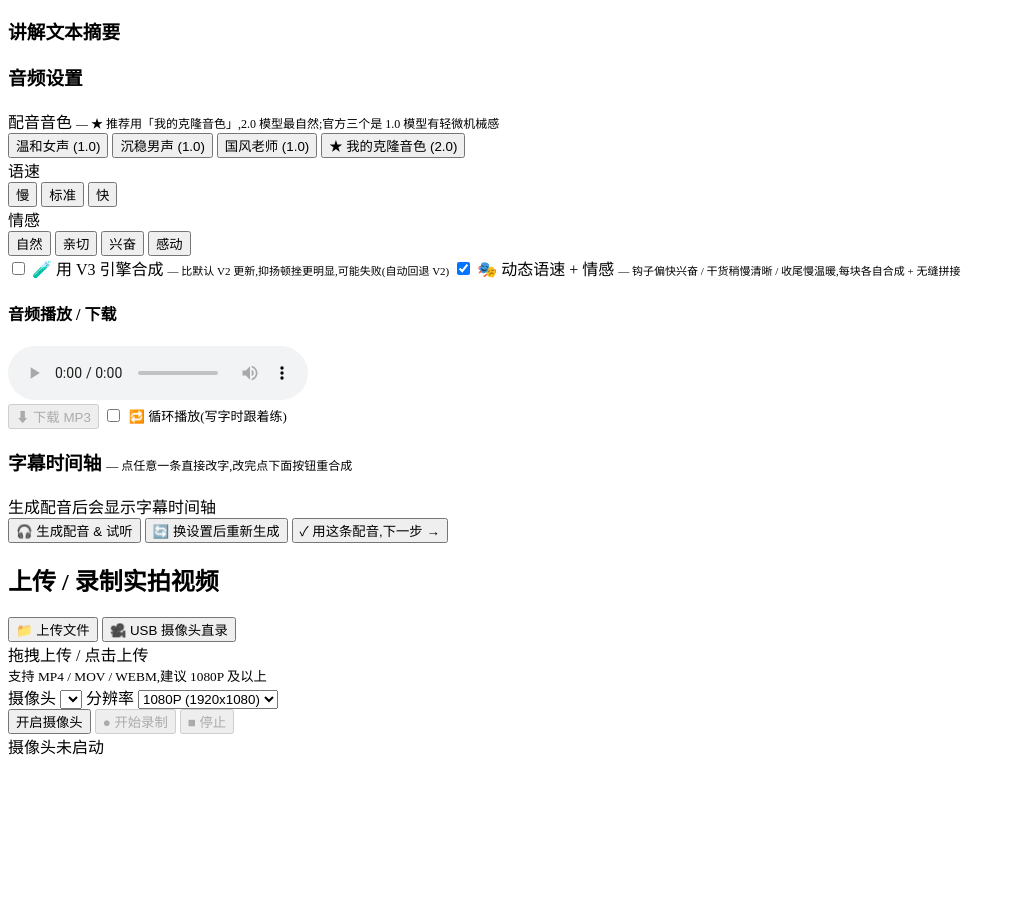
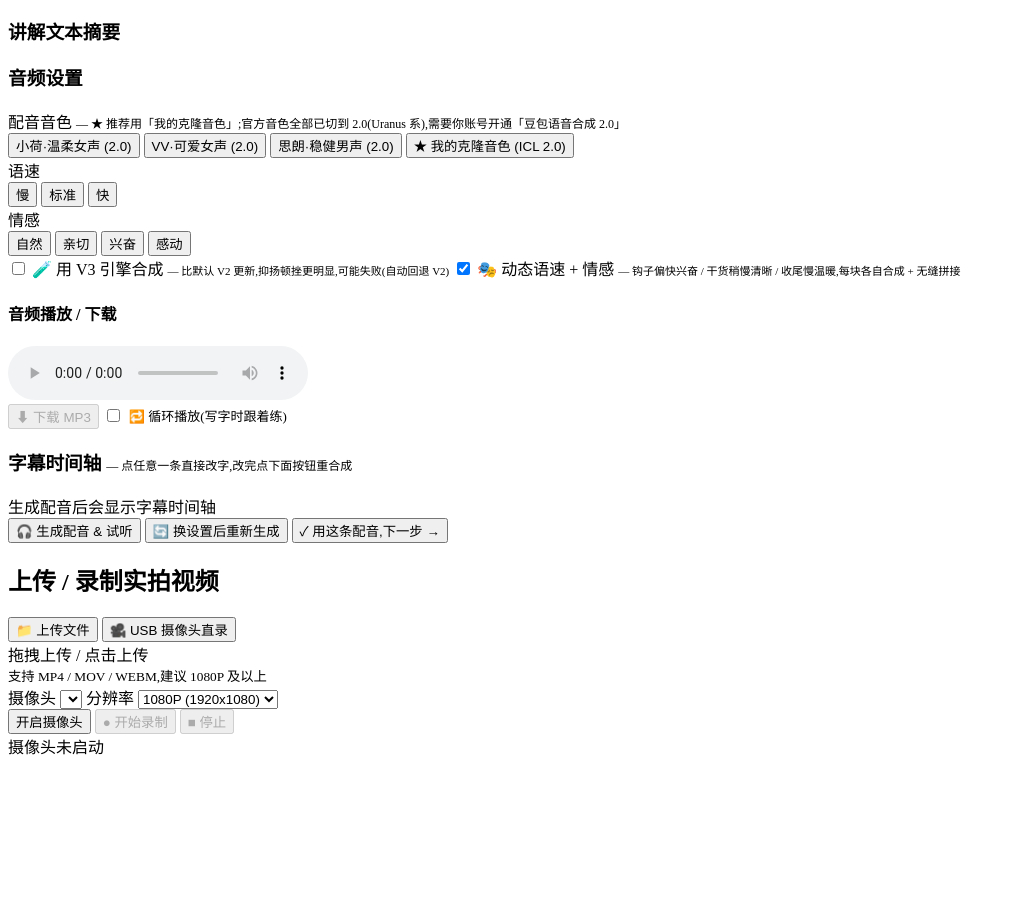
Before and after one commit to abel-zhou-hue/jiangge-shufa, a website with bundled scripts: page index.html in a window 1280 px wide. Shown: the part 2533-3444 px from the top of the page, without its empty margins (0-1015 px from the left). Built offline with nearby package versions, Linux system fonts and the light colour scheme.

Commit message:
fix: 官方音色全部切到 2.0(Uranus 系) — 1.0(Mars)需要单独开通服务,大多账号没有

```diff
--- a/index.html
+++ b/index.html
@@ -218,12 +218,12 @@
           </div>
           <div class="card">
             <h3>音频设置</h3>
-            <label>配音音色 <span class="hint" style="font-weight:normal;font-size:12px">— ★ 推荐用「我的克隆音色」,2.0 模型最自然;官方三个是 1.0 模型有轻微机械感</span></label>
+            <label>配音音色 <span class="hint" style="font-weight:normal;font-size:12px">— ★ 推荐用「我的克隆音色」;官方音色全部已切到 2.0(Uranus 系),需要你账号开通「豆包语音合成 2.0」</span></label>
             <div class="radio-group" data-name="voice">
-              <button class="radio-btn" data-value="zh_female_wenrounvsheng_mars_bigtts">温和女声 (1.0)</button>
-              <button class="radio-btn" data-value="zh_male_chenwen_mars_bigtts">沉稳男声 (1.0)</button>
-              <button class="radio-btn" data-value="zh_male_yangguangqingnian_mars_bigtts">国风老师 (1.0)</button>
-              <button class="radio-btn active" data-value="custom">★ 我的克隆音色 (2.0)</button>
+              <button class="radio-btn" data-value="zh_female_xiaohe_uranus_bigtts">小荷·温柔女声 (2.0)</button>
+              <button class="radio-btn" data-value="zh_female_vv_uranus_bigtts">VV·可爱女声 (2.0)</button>
+              <button class="radio-btn" data-value="zh_male_silang_uranus_bigtts">思朗·稳健男声 (2.0)</button>
+              <button class="radio-btn active" data-value="custom">★ 我的克隆音色 (ICL 2.0)</button>
             </div>
             <label>语速</label>
             <div class="radio-group" data-name="speed">
```
